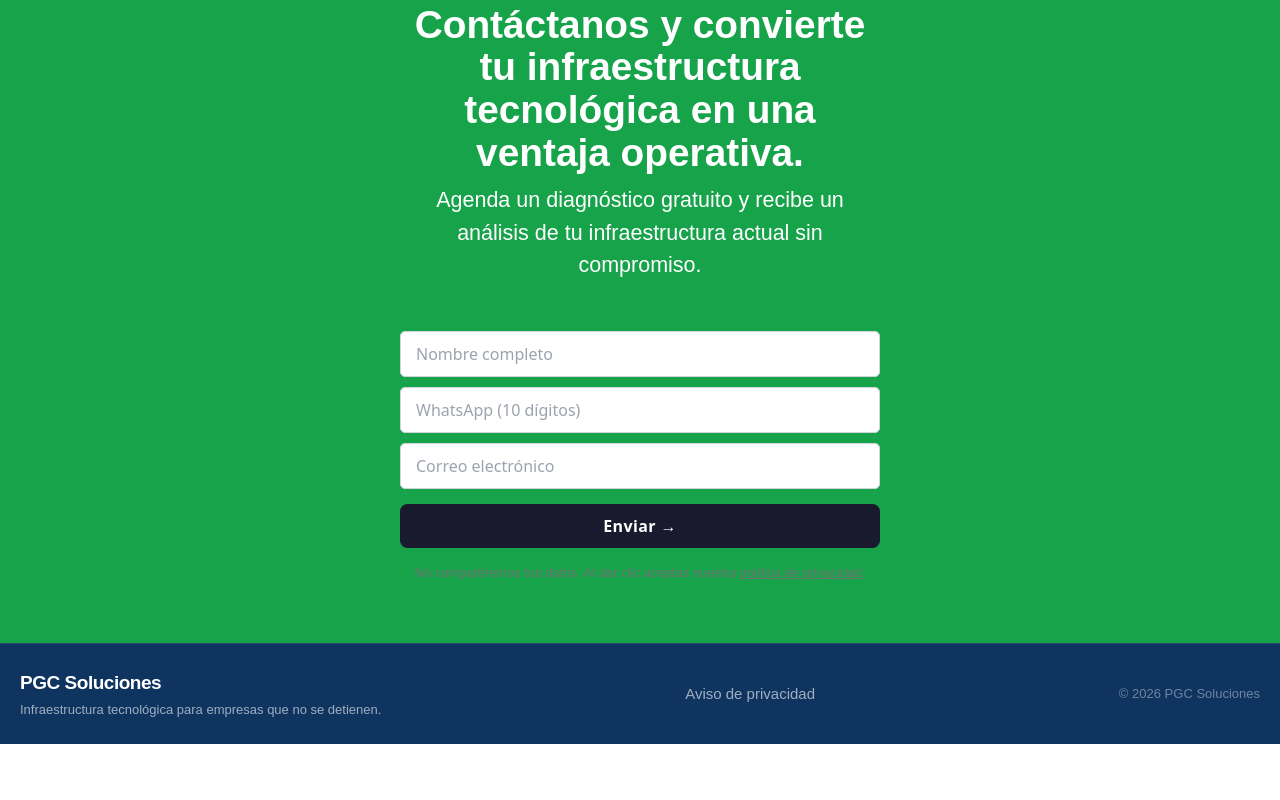
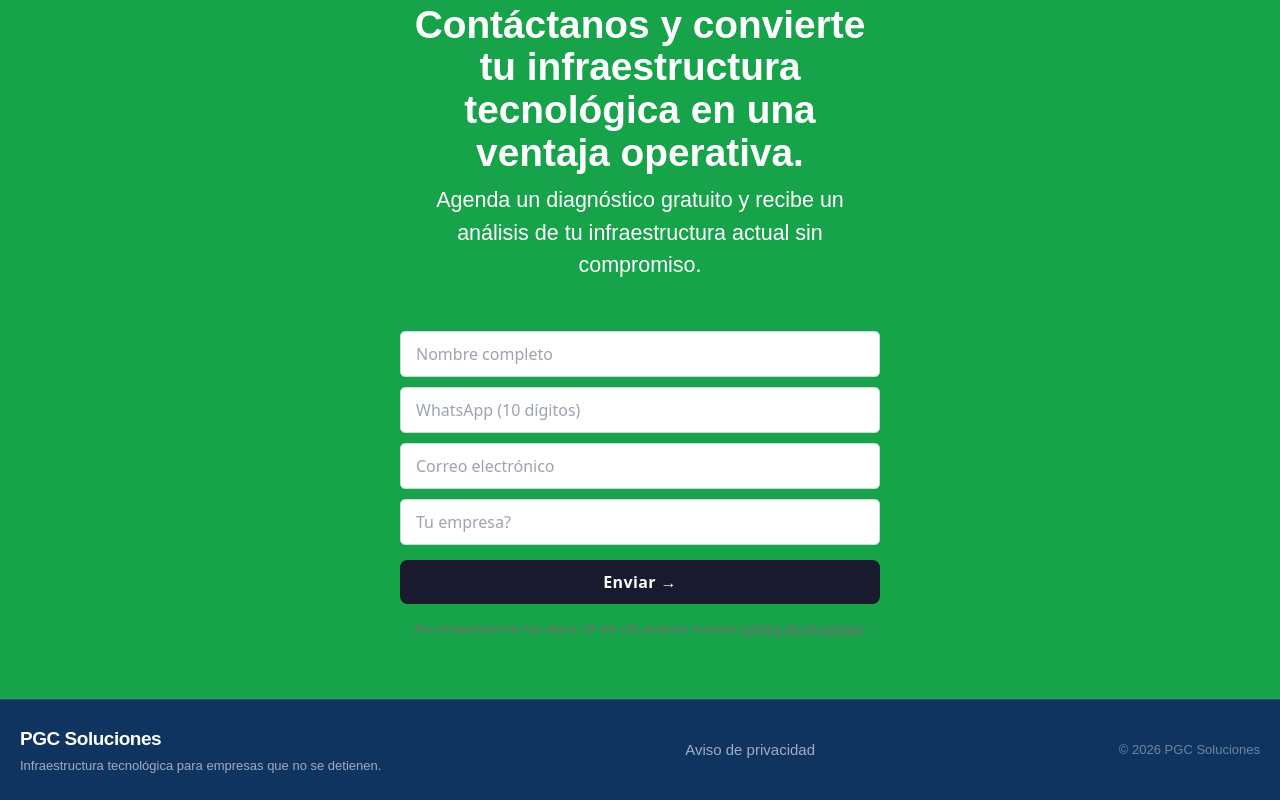
Before and after one commit to imadamblack/pgc, a Next.js app: page / in a window 1280 px wide. Shown: the part 4928-5728 px from the top of the page. Before the commit the page ends 5672 px from the top, so only its background shows below. Built offline with nearby package versions, Linux system fonts and the light colour scheme.

Commit message:
UPD: opt-in-form

```diff
--- a/src/components/form/opt-in-form.js
+++ b/src/components/form/opt-in-form.js
@@ -4,7 +4,7 @@ import { useRouter } from 'next/router';
 import { getCookie, setCookie } from 'cookies-next';
 import { useState } from 'react';
 import { emailRegExp, normalizeWhatsapp, restrictNumber } from '@/utils/formValidators';
-import fbEvent, { gtagSendEvent } from '@/services/fbEvents';
+import fbEvent from '@/services/fbEvents';
 import { info } from '@info';
 
 // ─── Basic opt-in form (name + phone).
@@ -86,6 +86,18 @@ export default function OptInForm({ lastClick = '', utm = {} }) {
           <p className="-ft-2 text-brand-3">{errors.email.message}</p>
         )}
 
+        <input
+          {...register('company', {
+            required: 'Cómo se llama tu empresa?',
+            pattern: { value: emailRegExp, message: 'Revisa tu correo' },
+          })}
+          className={errors.email ? '!border-brand-3' : ''}
+          placeholder="Tu empresa?"
+        />
+        {errors.company && (
+          <p className="-ft-2 text-brand-3">{errors.company.message}</p>
+        )}
+
         <button
           type="submit"
           disabled={sending}
--- a/src/pages/thankyou.js
+++ b/src/pages/thankyou.js
@@ -1,5 +1,6 @@
 import { info } from '@info';
 import { content } from '@content';
+import fbEvent from '@/services/fbEvents';
 
 export default function ThankYou() {
   return (
@@ -25,6 +26,7 @@ export default function ThankYou() {
         {info.whatsapp.value && (
           <a
             href={`https://wa.me/${info.whatsapp.value}?text=${encodeURIComponent(info.whatsapp.message)}`}
+            onClick={() => fbEvent('Contact')}
             target="_blank"
             rel="noopener noreferrer"
             className="inline-flex items-center gap-3 bg-brand-5 text-white font-semibold px-8 py-4 rounded-xl hover:brightness-110 transition-all ft-0"
```
Also changed, not shown: 1 other file (tests, documents, lock files or other folders).
